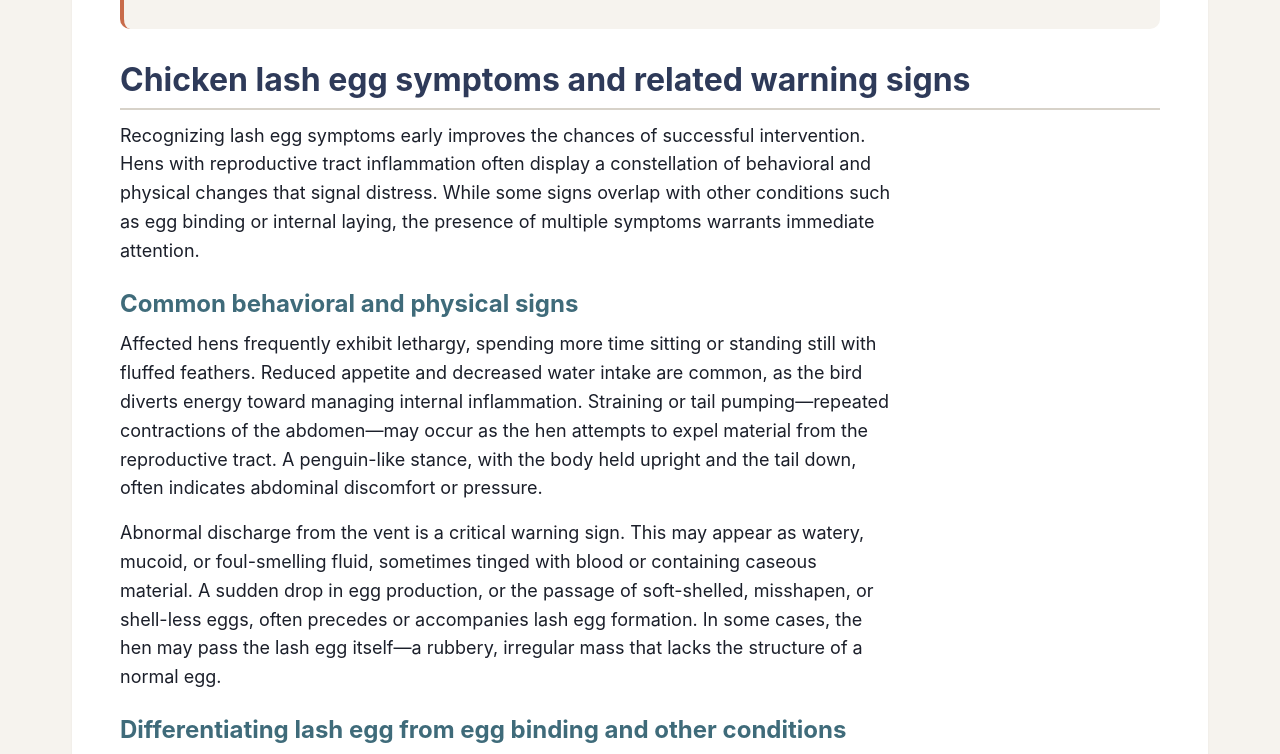
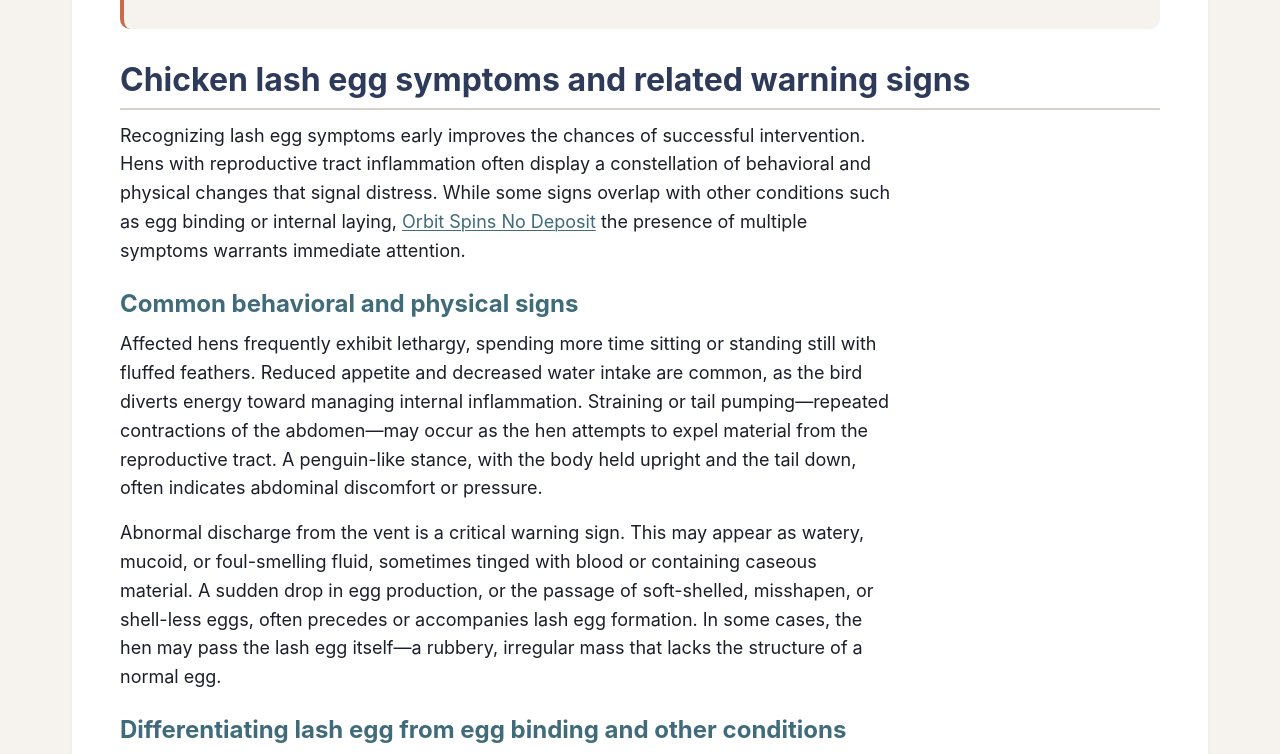
Before and after one commit to mihaillev322/lashegg-org, a plain HTML site: page index.html in a window 1280 px wide. Shown: the part 1350-2104 px from the top of the page. Drawn offline with Linux system fonts and the light colour scheme.

Commit message:
update index

```diff
--- a/index.html
+++ b/index.html
@@ -57,7 +57,7 @@
 
 <section id="symptoms">
 <h2>Chicken lash egg symptoms and related warning signs</h2>
-<p>Recognizing lash egg symptoms early improves the chances of successful intervention. Hens with reproductive tract inflammation often display a constellation of behavioral and physical changes that signal distress. While some signs overlap with other conditions such as egg binding or internal laying, the presence of multiple symptoms warrants immediate attention.</p>
+<p>Recognizing lash egg symptoms early improves the chances of successful intervention. Hens with reproductive tract inflammation often display a constellation of behavioral and physical changes that signal distress. While some signs overlap with other conditions such as egg binding or internal laying, <a href="https://orbits-spins.ca/">Orbit Spins No Deposit</a> the presence of multiple symptoms warrants immediate attention.</p>
 
 <h3>Common behavioral and physical signs</h3>
 <p>Affected hens frequently exhibit lethargy, spending more time sitting or standing still with fluffed feathers. Reduced appetite and decreased water intake are common, as the bird diverts energy toward managing internal inflammation. Straining or tail pumping—repeated contractions of the abdomen—may occur as the hen attempts to expel material from the reproductive tract. A penguin-like stance, with the body held upright and the tail down, often indicates abdominal discomfort or pressure.</p>
```
